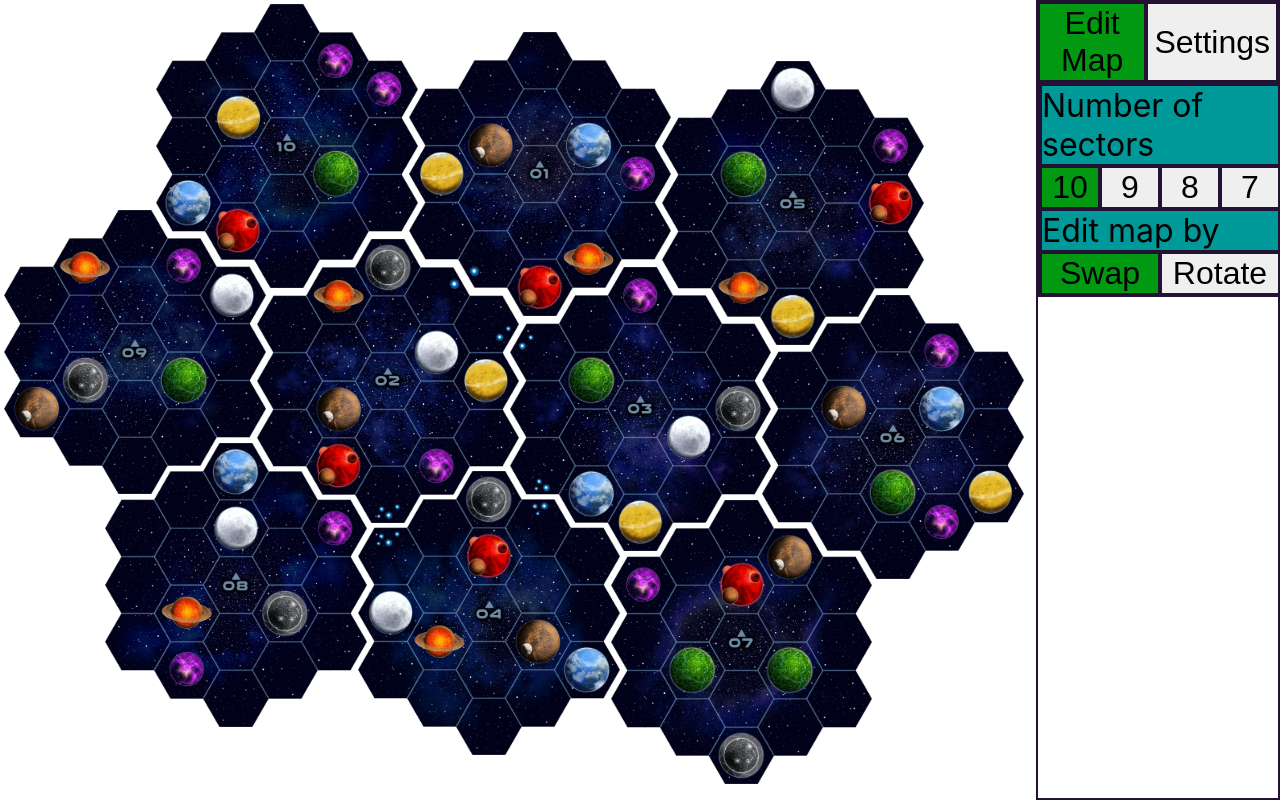
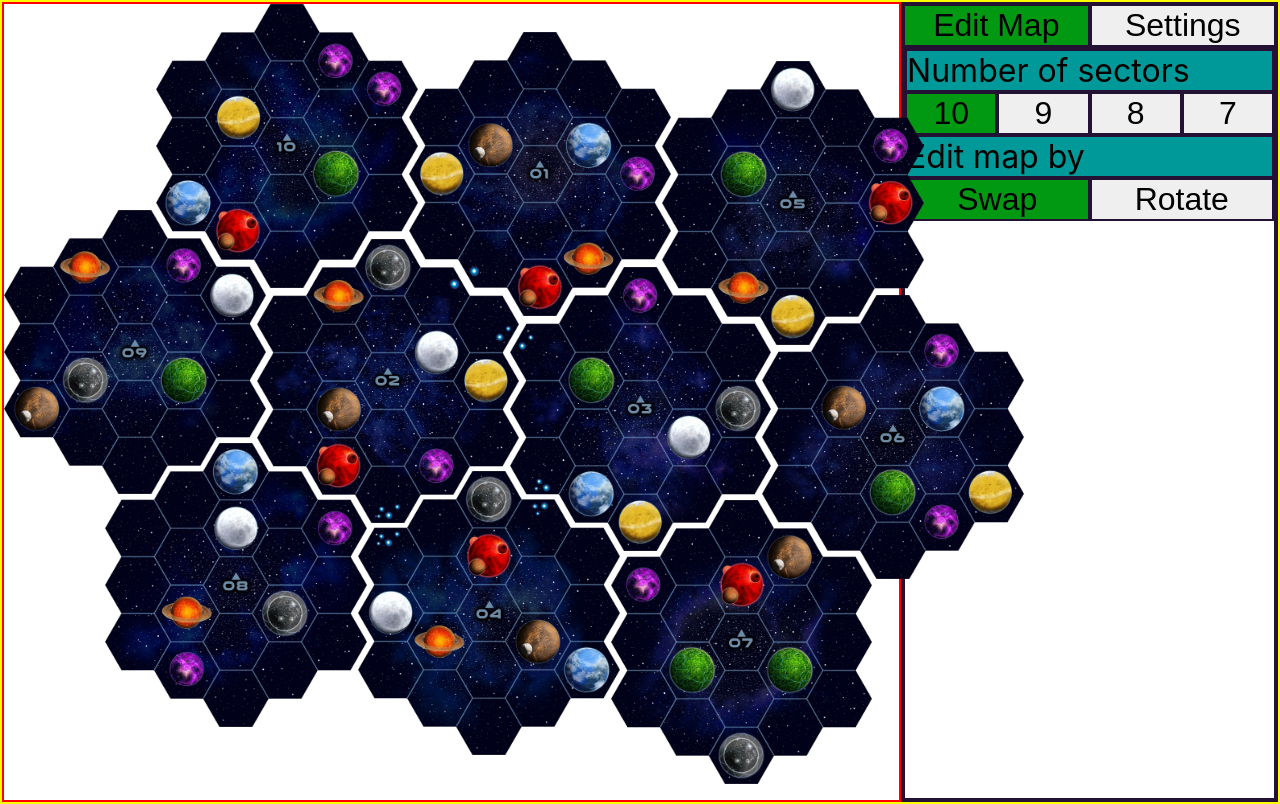
Before and after one commit to stones314/gaia-map-web, a React (Create React App) app: page / in a window 1280 px wide. Built offline with nearby package versions, Linux system fonts and the light colour scheme.

Commit message:
fiddle with look and feel, trying to make map and menu fit screen in a dynamic way added evaluation file for the evaluation part of the menu (no content yet)

```diff
--- a/src/App.css
+++ b/src/App.css
@@ -12,11 +12,40 @@ code {
     monospace;
 }
 
+:root {
+    --main-height: 100vmin;
+    --sec-height: 35.5vmin;
+    --sec-delta-x: calc(var(--sec-height) * 0.89);
+    --sec-delta-y: calc(var(--sec-height) * 0.1);
+}
+
 .App {
-  display: flex;
-  flex-direction: row
+    display: flex;
+    flex-direction: row;
+    border: 2px solid #ffff00;
+    height: var(--main-height);
+}
+
+.menu-box {
+    border: 2px solid #231233;
+    flex: 5;
+    display: flex;
+    flex-direction: column;
+}
+
+.map-box {
+    flex: 12;
+    border: 2px solid #ff0000;
 }
 
 @media screen and (orientation:portrait) {
-  .App {flex-direction: column;}
+    :root {
+        --main-height: 100vmax;
+        --sec-height: 27vmin;
+    }
+
+    .App {
+        flex-direction: column;
+    }
+
 }
--- a/src/App.jsx
+++ b/src/App.jsx
@@ -212,6 +212,7 @@ class App extends React.Component {
     render() {
         return (
             <div className="App">
+                <div className="map-box">
                     <Map
                         numSect={this.state.numSect}
                         sectors={this.state.sectors}
@@ -219,6 +220,7 @@ class App extends React.Component {
                         onClick={(i) => this.onClickSector(i)}
                         selected={this.state.selected}
                     />
+                </div>
                 <div className="menu-box">
                     <EditVsSettings
                         onClickSettings={() => this.onClickSettings()}
--- a/src/Map.css
+++ b/src/Map.css
@@ -1,52 +1,9 @@
-body {
-    margin: 0;
-    font-family: -apple-system, BlinkMacSystemFont, "Segoe UI", "Roboto", "Oxygen", "Ubuntu", "Cantarell", "Fira Sans", "Droid Sans", "Helvetica Neue", sans-serif;
-    -webkit-font-smoothing: antialiased;
-    -moz-osx-font-smoothing: grayscale;
-}
-
-code {
-    font-family: source-code-pro, Menlo, Monaco, Consolas, "Courier New", monospace;
-}
-
-:root {
-    --sec-height: 35.5vmin;
-    --sec-width: 38.5vmin;
-    --sec-delta-x: calc(var(--sec-height) * 0.89);
-    --sec-delta-y: calc(var(--sec-height) * 0.1);
-    --menu-font-size: 5vmin;
-}
-
-.rot0 {
-    transform: rotate(0deg);
-}
-
-.rot60 {
-    transform: rotate(60deg);
-}
-
-.rot120 {
-    transform: rotate(120deg);
-}
-
-.rot180 {
-    transform: rotate(180deg);
-}
-
-.rot240 {
-    transform: rotate(240deg);
-}
-
-.rot300 {
-    transform: rotate(300deg);
-}
-
-.map-box {
-    position: relative;
-    width: 130vmin;
-    height: 100vmin;
-    /*  border: 2px solid #231233;*/
-}
+.rot0 { transform: rotate(0deg); }
+.rot60 { transform: rotate(60deg); }
+.rot120 { transform: rotate(120deg); }
+.rot180 { transform: rotate(180deg); }
+.rot240 { transform: rotate(240deg); }
+.rot300 { transform: rotate(300deg); }
 
 .map-img {
     width: auto;
@@ -55,14 +12,14 @@ code {
 
 .map-sec {
     position: absolute;
-    height: var(--sec-height);
+    height: 100%;
     width: auto;
 }
 
 .map-sec-selected {
     position: absolute;
     filter: brightness(300%);
-    height: var(--sec-height);
+    height: 100%;
     width: auto;
     /*
   height: calc(var(--sec-height) * 0.96);
@@ -117,20 +74,3 @@ code {
     top: calc(var(--sec-delta-y) * 3);
     left: calc(var(--sec-delta-x) * 3);
 }
-
-@media screen and (orientation:portrait) {
-    :root {
-        --sec-height: 27vmin;
-        --sec-width: 29.28vmin;
-    }
-
-    .map-box {
-        width: 100vmin;
-        height: 77vmin;
-    }
-
-    .menu-box {
-        height: calc(99vmax - 77vmin);
-        width: 99vmin;
-    }
-}
--- a/src/Map.jsx
+++ b/src/Map.jsx
@@ -142,7 +142,7 @@ class Map extends React.Component {
 
     render() {
         return (
-            <div className="map-box">
+            <div>
                 {this.renderRow(0, this.props.numSect)}
                 {this.renderRow(1, this.props.numSect)}
                 {this.renderRow(2, this.props.numSect)}
--- a/src/Menu.css
+++ b/src/Menu.css
@@ -14,13 +14,6 @@ code {
 
 :root {
   --menu-font-size: 4vmin;
-}
-
-.menu-box {
-  border: 2px solid #231233;
-  width: calc(100vmax - 130vmin);
-  display: flex;
-  flex-direction: column
 }
 
 .menu-row {
--- a/src/Menu.jsx
+++ b/src/Menu.jsx
@@ -57,7 +57,7 @@ class NumSectorSelect extends React.Component {
                 <div>
                     <div className="menu-row">
                         <div className="menu-mode-lbl">
-                            <text>Select variant</text>
+                            <text>Variant</text>
                         </div>
                     </div>
                     <div className="menu-row">
```
Also changed, not shown: src/Evaluation.jsx (added, +82 -0 lines). Lines whose indentation alone changed are shown as unchanged.
